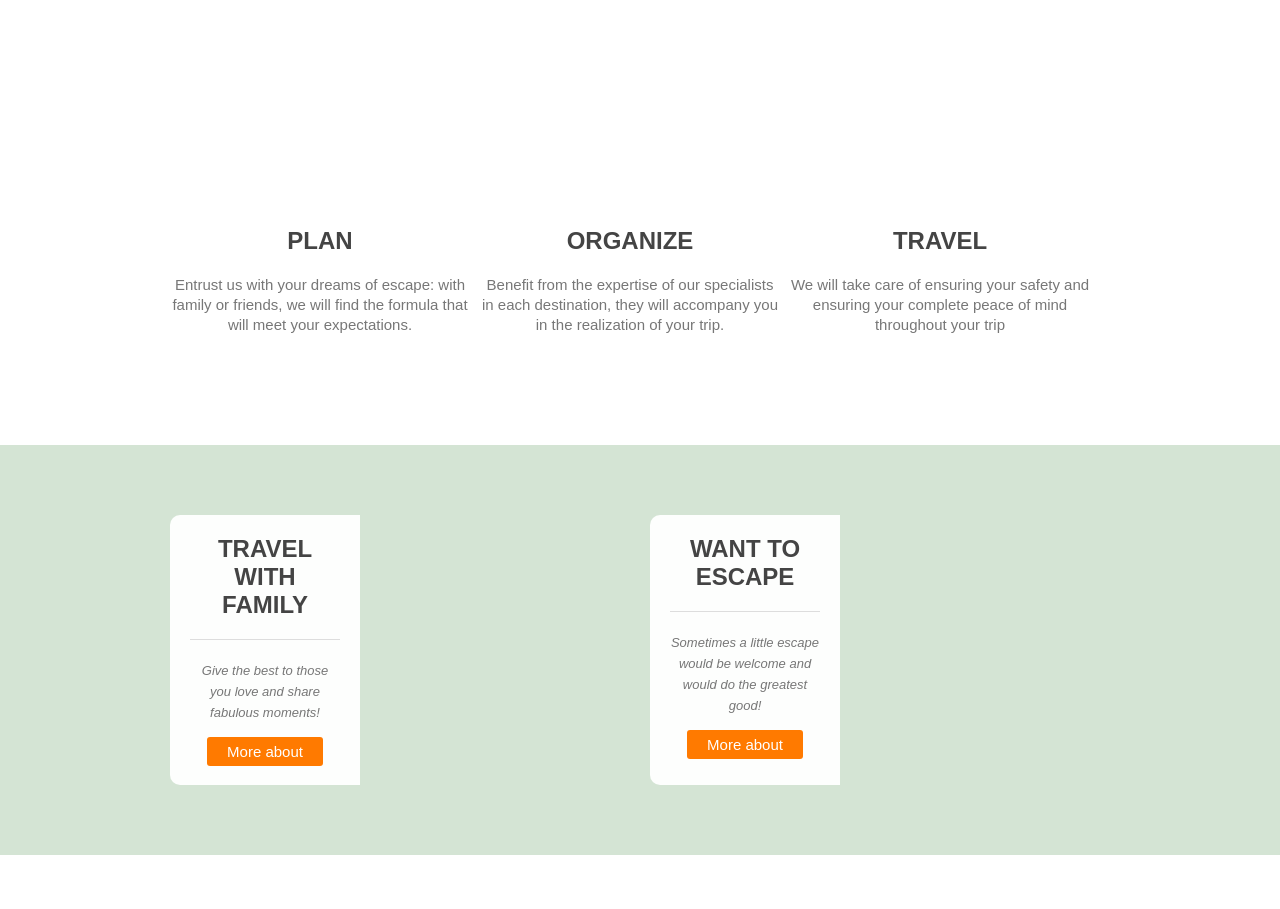
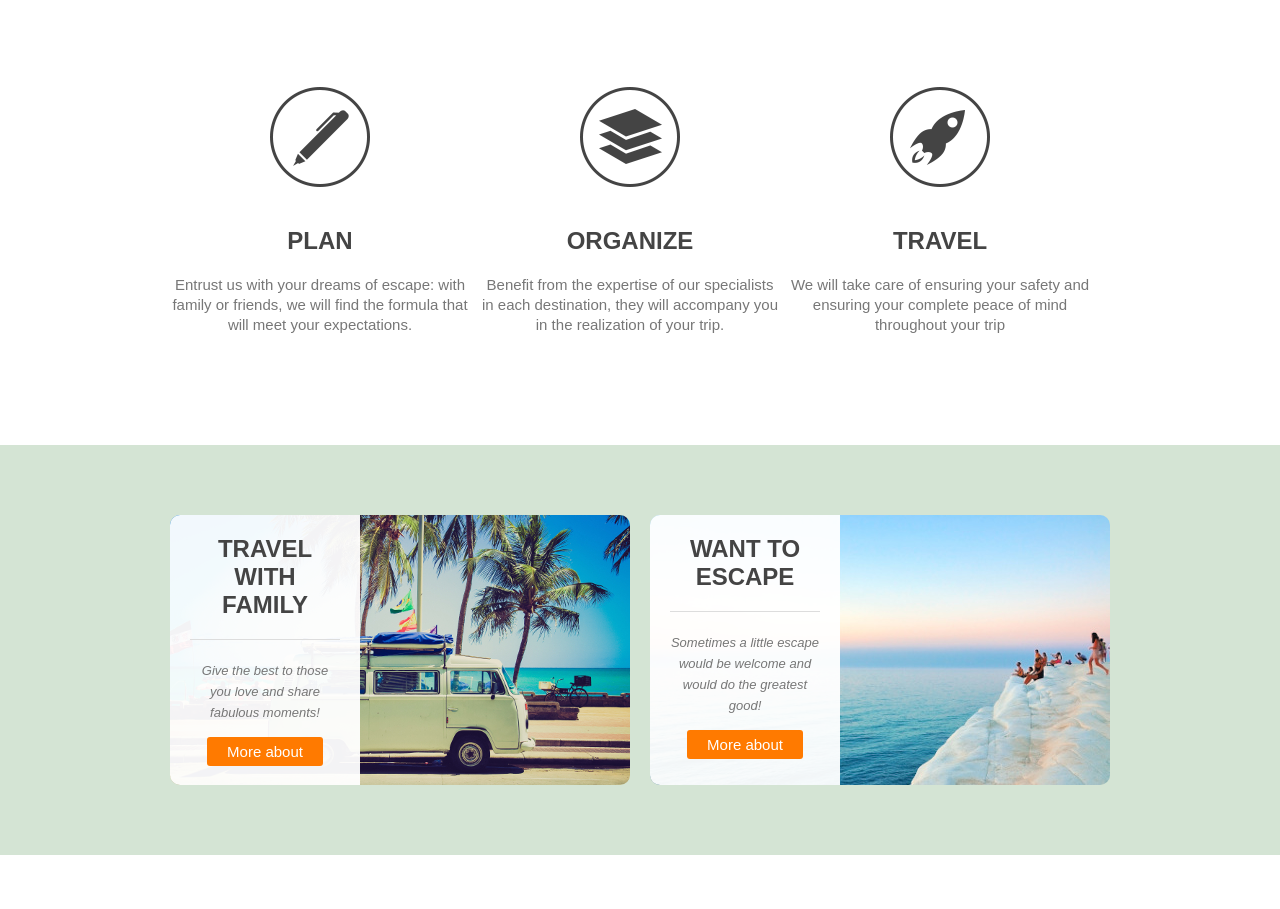
Before and after one commit to yve-n/site-web, a plain HTML site: page index.html in a window 1280 px wide. Shown: the part 703-1612 px from the top of the page. Drawn offline with Linux system fonts and the light colour scheme; the site is published under a folder, as on GitHub Pages, so addresses that start at the root find nothing.

Commit message:
modified style and image

```diff
--- a/css/style.css
+++ b/css/style.css
@@ -73,7 +73,7 @@ header nav ul li a{
 /* main image */
 #main-image{
     height: 580px;
-    background: url("/images/main.jpg") center;
+    background: url("../images/main.jpg") center;
 }
 #main-image h2{
 font-weight: normal;
@@ -119,15 +119,15 @@ margin-bottom: 20px;
 
 }
 #step1{
-    background: url("/images/steps-icon-1.png") no-repeat top center;
+    background: url("../images/steps-icon-1.png") no-repeat top center;
 
 }
 #step2{
-    background: url("/images/steps-icon-2.png") no-repeat top center;
+    background: url("../images/steps-icon-2.png") no-repeat top center;
 
 }
 #step3{
-    background: url("/images/steps-icon-3.png") no-repeat top center;
+    background: url("../images/steps-icon-3.png") no-repeat top center;
 
 }
 /* Possibilities */
--- a/index.html
+++ b/index.html
@@ -62,14 +62,14 @@
     </section>
     <section id="possibilities">
         <div class="wrapper">
-            <article style="background-image: url(/images/article-image-1.jpg);">
+            <article style="background-image: url(./images/article-image-1.jpg);">
                 <div class="overlay">
                     <h4>Travel with family</h4>
                     <p><small>Give the best to those you love and share fabulous moments!</small></p>
                     <a href="#" class="button-2">More about</a>
                 </div>
             </article>
-            <article style="background-image: url(/images/article-image-2.jpg);">
+            <article style="background-image: url(./images/article-image-2.jpg);">
                 <div class="overlay">
                     <h4>Want to escape</h4>
                     <p><small>Sometimes a little escape would be welcome and would do the greatest good!</small></p>
```
